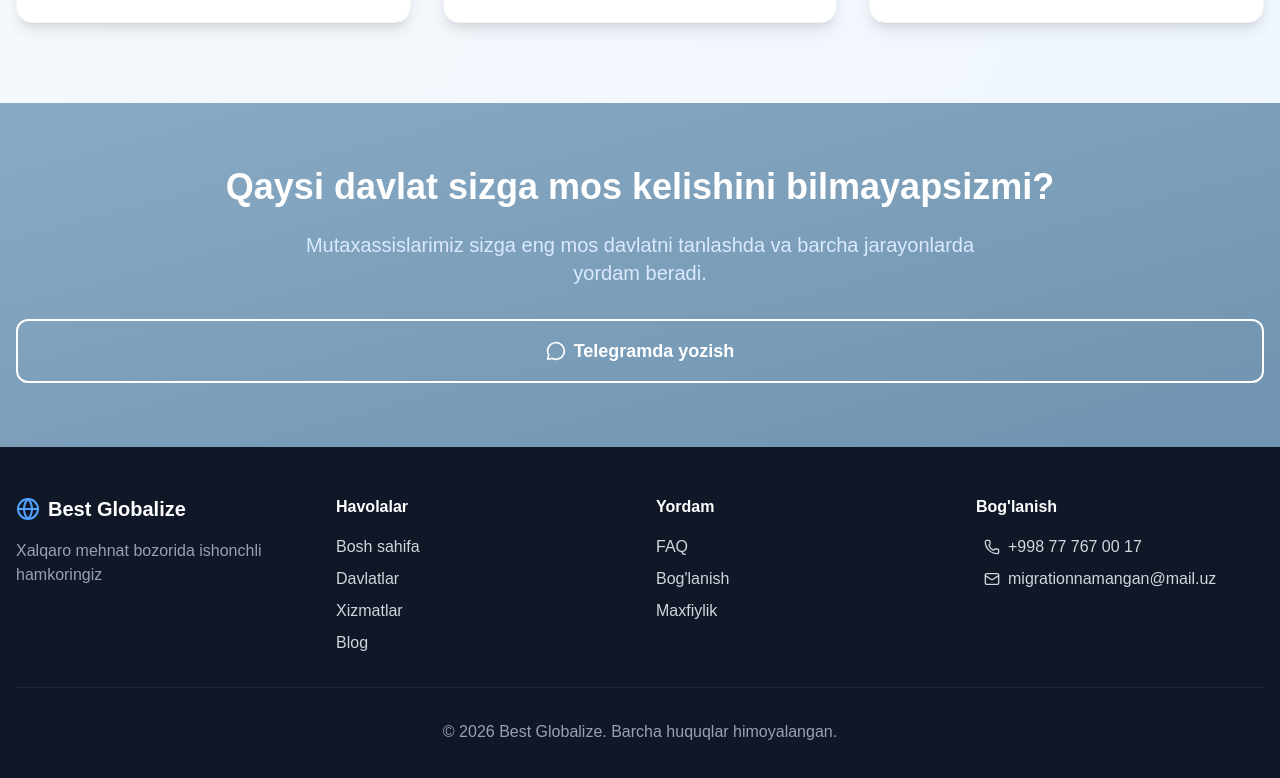
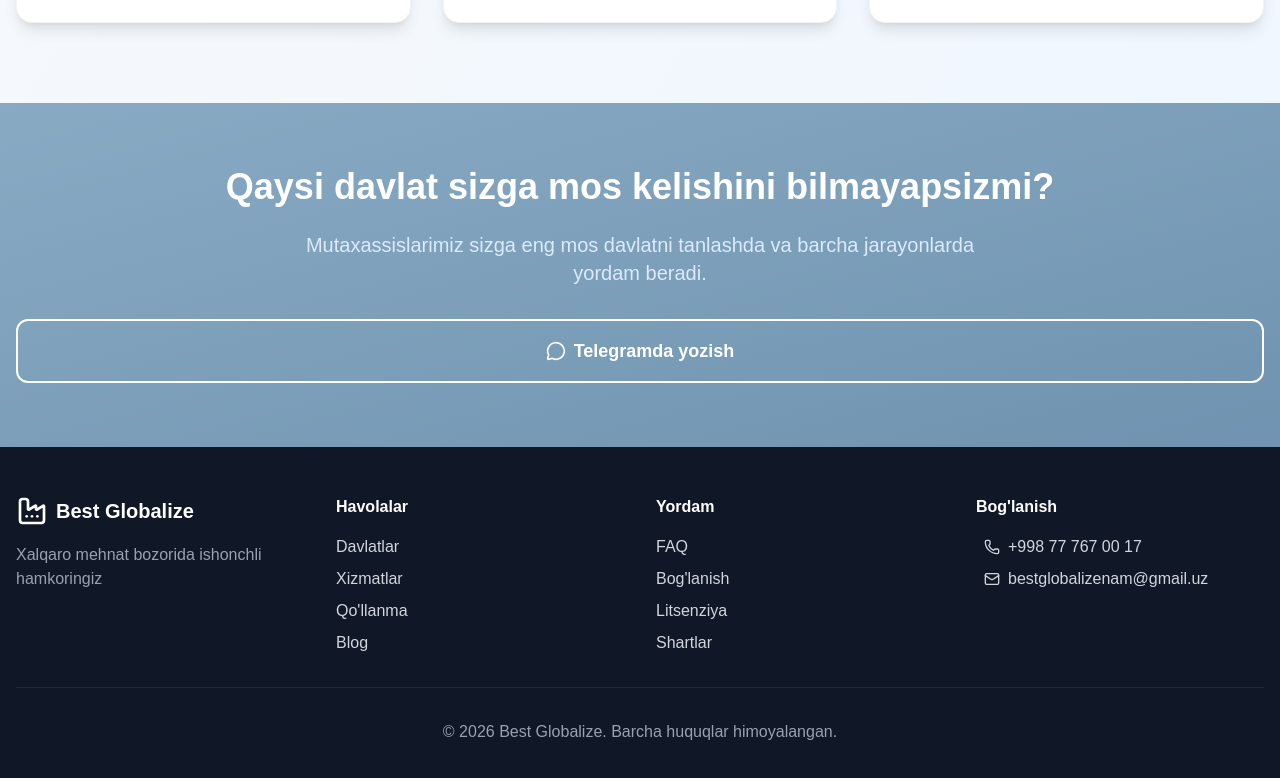
Before and after one commit to islome/migration, a Next.js app: page /countries in a window 1280 px wide. Shown: the part 1689-2467 px from the top of the page. Built offline with nearby package versions, Linux system fonts and the light colour scheme.

Commit message:
header changed with overflow-hidden

```diff
--- a/app/countries/page.tsx
+++ b/app/countries/page.tsx
@@ -6,13 +6,11 @@ import {
   DollarSign,
   Clock,
   Award,
-  Globe,
   ChevronRight,
   MessageCircle,
-  Phone,
-  Mail,
   FactoryIcon,
 } from "lucide-react";
+import Footer from "@/components/ui/footer";
 
 export default function CountriesPage() {
   const telegramLink = "https://t.me/BestGlobalizeNamangan";
@@ -202,102 +200,7 @@ export default function CountriesPage() {
         </div>
       </section>
 
-      {/* Footer */}
-      <footer className="bg-gray-900 text-gray-300 py-12">
-        <div className="container mx-auto px-4">
-          <div className="grid grid-cols-1 md:grid-cols-4 gap-8 mb-8">
-            <div>
-              <div className="flex items-center space-x-2 mb-4">
-                <Globe className="w-6 h-6 text-blue-400" />
-                <span className="text-xl font-bold text-white">
-                  Best Globalize
-                </span>
-              </div>
-              <p className="text-gray-400">
-                Xalqaro mehnat bozorida ishonchli hamkoringiz
-              </p>
-            </div>
-
-            <div>
-              <h4 className="text-white font-semibold mb-4">Havolalar</h4>
-              <ul className="space-y-2">
-                <li>
-                  <Link href="/" className="hover:text-blue-400 transition">
-                    Bosh sahifa
-                  </Link>
-                </li>
-                <li>
-                  <Link
-                    href="/countries"
-                    className="hover:text-blue-400 transition"
-                  >
-                    Davlatlar
-                  </Link>
-                </li>
-                <li>
-                  <Link href="#" className="hover:text-blue-400 transition">
-                    Xizmatlar
-                  </Link>
-                </li>
-                <li>
-                  <Link href="#" className="hover:text-blue-400 transition">
-                    Blog
-                  </Link>
-                </li>
-              </ul>
-            </div>
-
-            <div>
-              <h4 className="text-white font-semibold mb-4">Yordam</h4>
-              <ul className="space-y-2">
-                <li>
-                  <Link href="#" className="hover:text-blue-400 transition">
-                    FAQ
-                  </Link>
-                </li>
-                <li>
-                  <Link href="#" className="hover:text-blue-400 transition">
-                    Bog'lanish
-                  </Link>
-                </li>
-                <li>
-                  <Link href="#" className="hover:text-blue-400 transition">
-                    Maxfiylik
-                  </Link>
-                </li>
-              </ul>
-            </div>
-
-            <div>
-              <h4 className="text-white font-semibold mb-4">Bog'lanish</h4>
-              <ul className="space-y-2">
-                <li className="flex items-center gap-2">
-                  <a
-                    href={phoneLink}
-                    className="hover:text-blue-400 transition flex items-center gap-2"
-                  ></a>
-                  <Phone className="w-4 h-4" />
-                  {phoneNumber}
-                </li>
-                <li className="flex items-center gap-2">
-                  <a
-                    href={telegramLink}
-                    target="_blank"
-                    rel="noopener noreferrer"
-                    className="hover:text-blue-400 transition flex items-center gap-2"
-                  ></a>
-                  <Mail className="w-4 h-4" />
-                  migrationnamangan@mail.uz
-                </li>
-              </ul>
-            </div>
-          </div>
-
-          <div className="border-t border-gray-800 pt-8 text-center text-gray-400">
-            <p>&copy; 2026 Best Globalize. Barcha huquqlar himoyalangan.</p>
-          </div>
-        </div>
-      </footer>
+      <Footer />
     </div>
   );
 }
--- a/app/page.tsx
+++ b/app/page.tsx
@@ -23,7 +23,7 @@ export default function Home() {
   const phoneLink = "tel:+998777670017";
   const phoneNumber = "+998 77 767 00 17";
   return (
-    <div className="min-h-screen bg-linear-to-br from-slate-50 to-blue-50">
+    <div className="min-h-screen bg-linear-to-br from-slate-50 to-blue-50 overflow-hidden">
       <Header />
 
       <section className="container mx-auto px-4 py-20 md:py-28">
@@ -194,7 +194,9 @@ export default function Home() {
               </div>
 
               <button className="w-full mt-6 bg-linear-to-r from-blue-600 to-blue-700 text-white py-3 rounded-lg hover:shadow-lg transition-all duration-300 font-semibold">
-                <Link href={`/countries/${item.country}`} >Batafsil ma'lumot</Link>
+                <Link href={`/countries/${item.country}`}>
+                  Batafsil ma'lumot
+                </Link>
               </button>
             </div>
           ))}
```
